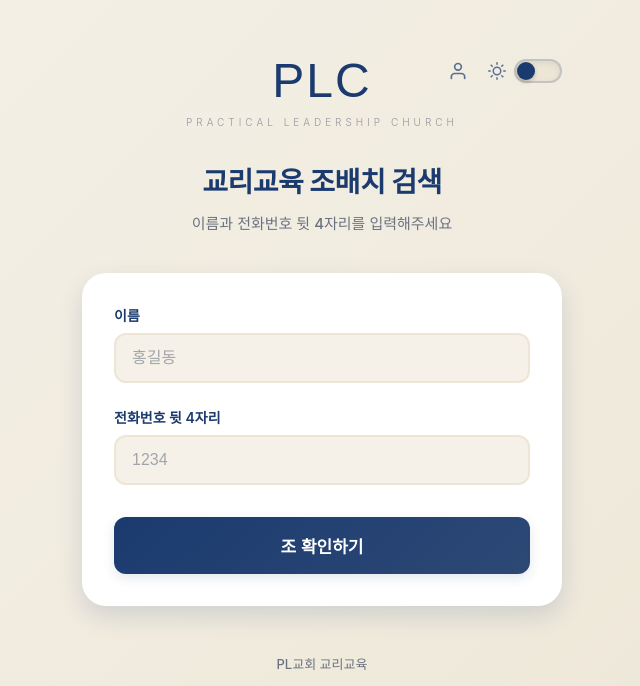
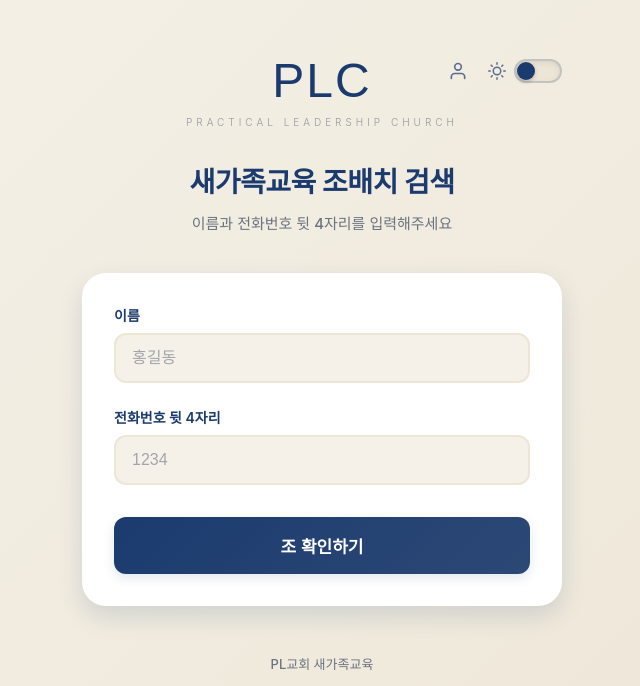
Before and after one commit to dev-plc/plc-class-finder, a plain HTML site: page index.html in a window 1280 px wide. Shown: the top 686 px of the page, without its empty margins (318-958 px from the left). Drawn offline with Linux system fonts and the light colour scheme; no server answers.

Commit message:
Update index.html

```diff
--- a/index.html
+++ b/index.html
@@ -3,7 +3,7 @@
 <head>
     <meta charset="UTF-8">
     <meta name="viewport" content="width=device-width, initial-scale=1.0">
-    <title>PL교회 교리교육 조배치 검색</title>
+    <title>PLC 새가족교육 조배치 검색</title>
     <link rel="stylesheet" href="style.css">
 </head>
 <body>
@@ -42,7 +42,7 @@
                 <div class="logo-text">PLC</div>
                 <div class="logo-subtitle">PRACTICAL LEADERSHIP CHURCH</div>
             </div>
-            <h1 class="title">교리교육 조배치 검색</h1>
+            <h1 class="title">새가족교육 조배치 검색</h1>
             <p class="subtitle">이름과 전화번호 뒷 4자리를 입력해주세요</p>
         </header>
 
@@ -129,7 +129,7 @@
 
         <!-- 푸터 -->
         <footer class="footer">
-            <p class="footer-title">PL교회 교리교육</p>
+            <p class="footer-title">PL교회 새가족교육</p>
             <div class="footer-buttons">
                 <a href="https://docs.google.com/forms/d/e/1FAIpQLSex87UOQx7C9-9H1MJtrY-rLfNh_wfQWVVQ66-1XnY6YJ2M9A/viewform" target="_blank" class="footer-btn">
                     <svg width="16" height="16" viewBox="0 0 24 24" fill="none" stroke="currentColor" stroke-width="2" stroke-linecap="round" stroke-linejoin="round">
@@ -188,10 +188,10 @@
         <div style="background: white; border-radius: 20px; padding: 40px; max-width: 500px; width: 90%; box-shadow: 0 10px 40px rgba(0,0,0,0.3); animation: slideUp 0.4s ease;">
             <div style="text-align: center;">
                 <div style="font-size: 60px; margin-bottom: 20px;">📢</div>
-                <h2 style="font-size: 28px; color: #333; margin-bottom: 15px; font-weight: 700;">교리교육 휴강 안내</h2>
+                <h2 style="font-size: 28px; color: #333; margin-bottom: 15px; font-weight: 700;">새가족교육 휴강 안내</h2>
                 <div style="background: #f0f7ff; padding: 25px; border-radius: 12px; margin: 25px 0;">
                     <p style="font-size: 18px; color: #1e40af; font-weight: 600; margin-bottom: 10px;">12월 28일 (토)</p>
-                    <p style="font-size: 16px; color: #555; line-height: 1.6;">연말 행사로 인해<br>이번 주 교리교육은 휴강합니다</p>
+                    <p style="font-size: 16px; color: #555; line-height: 1.6;">연말 행사로 인해<br>이번 주 새가족교육은 휴강합니다</p>
                 </div>
                 <p style="font-size: 14px; color: #666; margin-bottom: 25px;">다음 주에 뵙겠습니다 🙏</p>
                 <button onclick="closeBreakNotice()" style="background: linear-gradient(135deg, #667eea 0%, #764ba2 100%); color: white; border: none; padding: 15px 40px; border-radius: 10px; font-size: 16px; font-weight: 600; cursor: pointer; transition: all 0.3s; box-shadow: 0 4px 15px rgba(102, 126, 234, 0.4);">
```
